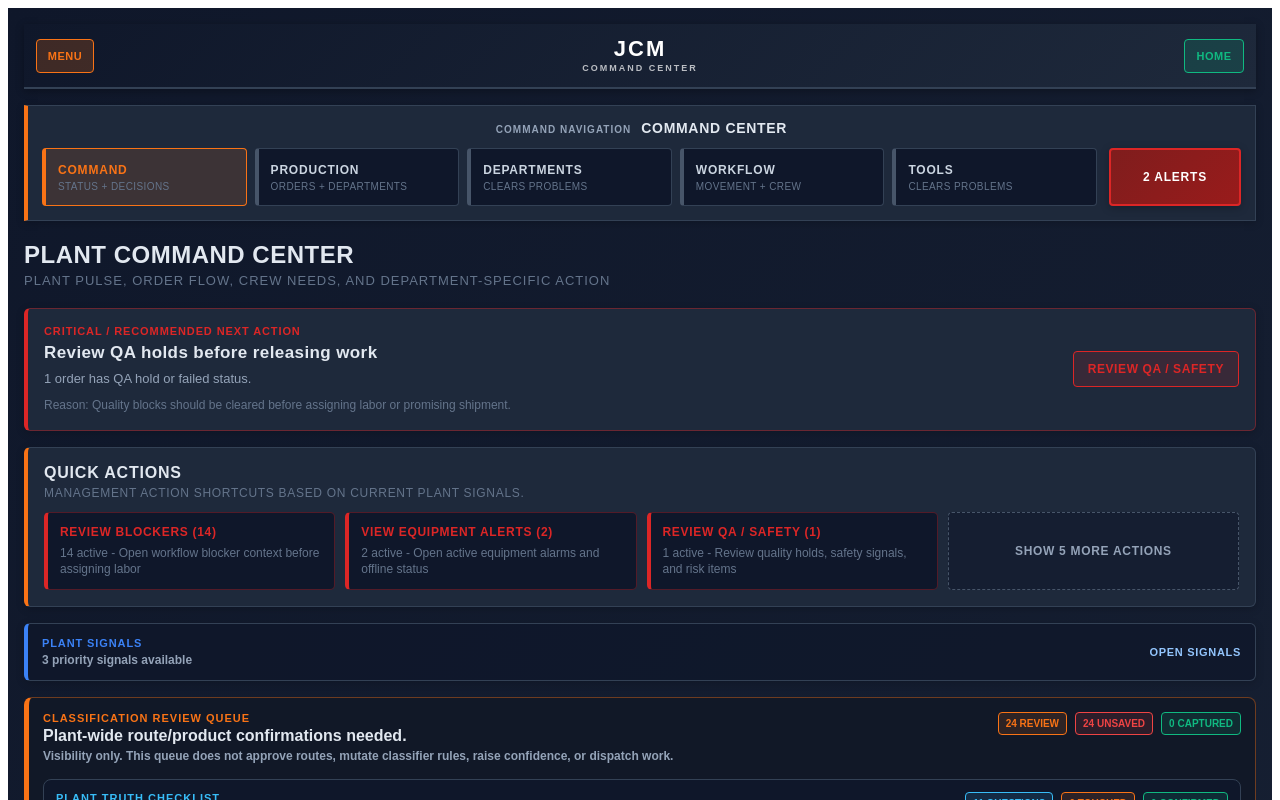
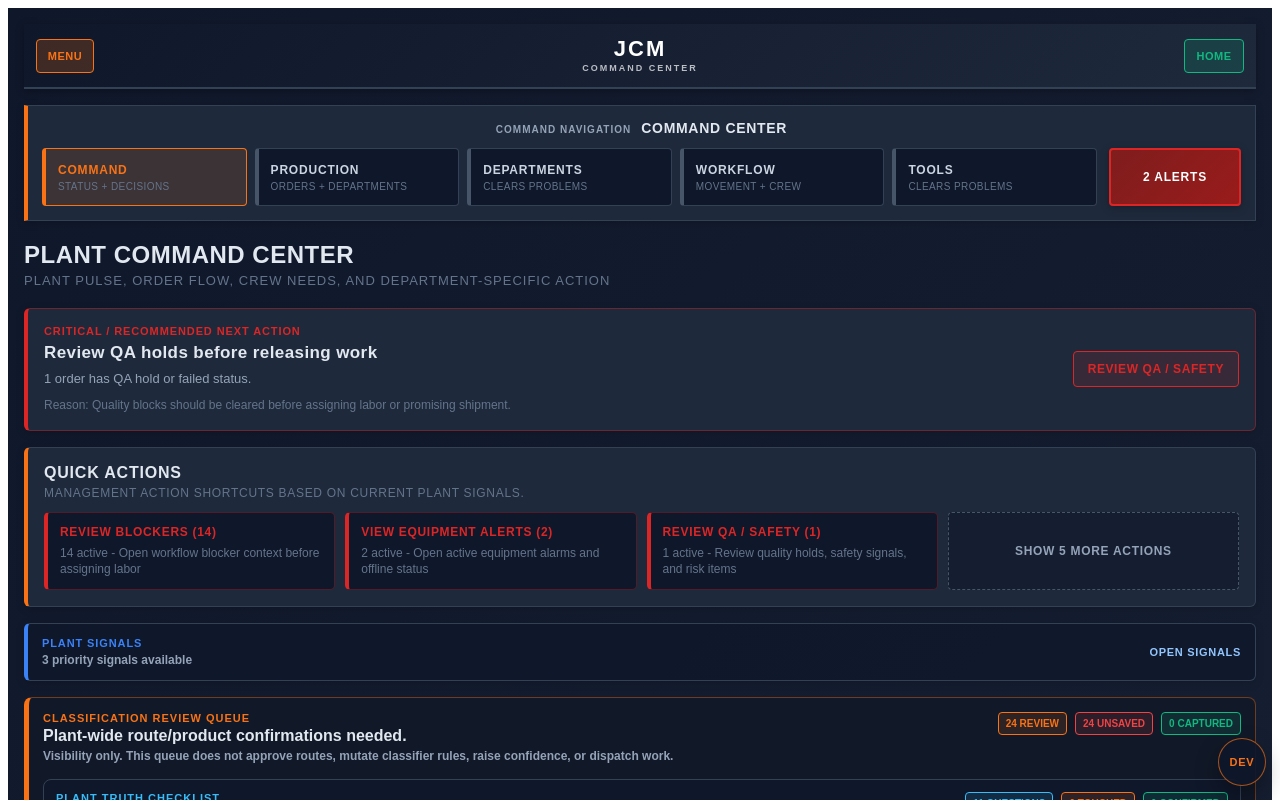
Before and after one commit to jcm-digital-coworker/JCM-Command-Center, a React (Vite) app: page / in a window 1280 px wide. Shown: the top 800 px of the page. Built offline with nearby package versions, Linux system fonts and the light colour scheme.

Commit message:
Mount full dev toolkit floater from header

```diff
--- a/src/components/shell/AppHeader.tsx
+++ b/src/components/shell/AppHeader.tsx
@@ -1,4 +1,7 @@
 import type { CSSProperties } from 'react';
+import type { AppTab, DepartmentFilter, RoleView } from '../../types/app';
+import type { WorkCenter } from '../../types/plant';
+import DevToolkitFlyout from './DevToolkitFlyout';
 
 const JCM_NAVIGATE_EVENT = 'jcm:navigate';
 
@@ -8,6 +11,12 @@ interface AppHeaderProps {
   onHomeClick?: () => void;
   showBack?: boolean;
   theme?: 'dark' | 'light';
+  activeTab: AppTab;
+  roleView: RoleView;
+  setRoleView: (view: RoleView) => void;
+  departmentFilter: DepartmentFilter;
+  setDepartmentFilter: (filter: DepartmentFilter) => void;
+  workCenters: WorkCenter[];
 }
 
 export default function AppHeader({
@@ -16,8 +25,15 @@ export default function AppHeader({
   onHomeClick,
   showBack,
   theme = 'dark',
+  activeTab,
+  roleView,
+  setRoleView,
+  departmentFilter,
+  setDepartmentFilter,
+  workCenters,
 }: AppHeaderProps) {
   return (
+    <>
       <div style={getHeaderStyle(theme)}>
         <div style={headerSideStyle}>
           <button onClick={onMenuClick} style={getMenuButtonStyle(theme)}>
@@ -44,6 +60,16 @@ export default function AppHeader({
           </button>
         </div>
       </div>
+      <DevToolkitFlyout
+        theme={theme}
+        activeTab={activeTab}
+        roleView={roleView}
+        setRoleView={setRoleView}
+        departmentFilter={departmentFilter}
+        setDepartmentFilter={setDepartmentFilter}
+        workCenters={workCenters}
+      />
+    </>
   );
 }
 
```
Lines whose indentation alone changed are shown as unchanged.
